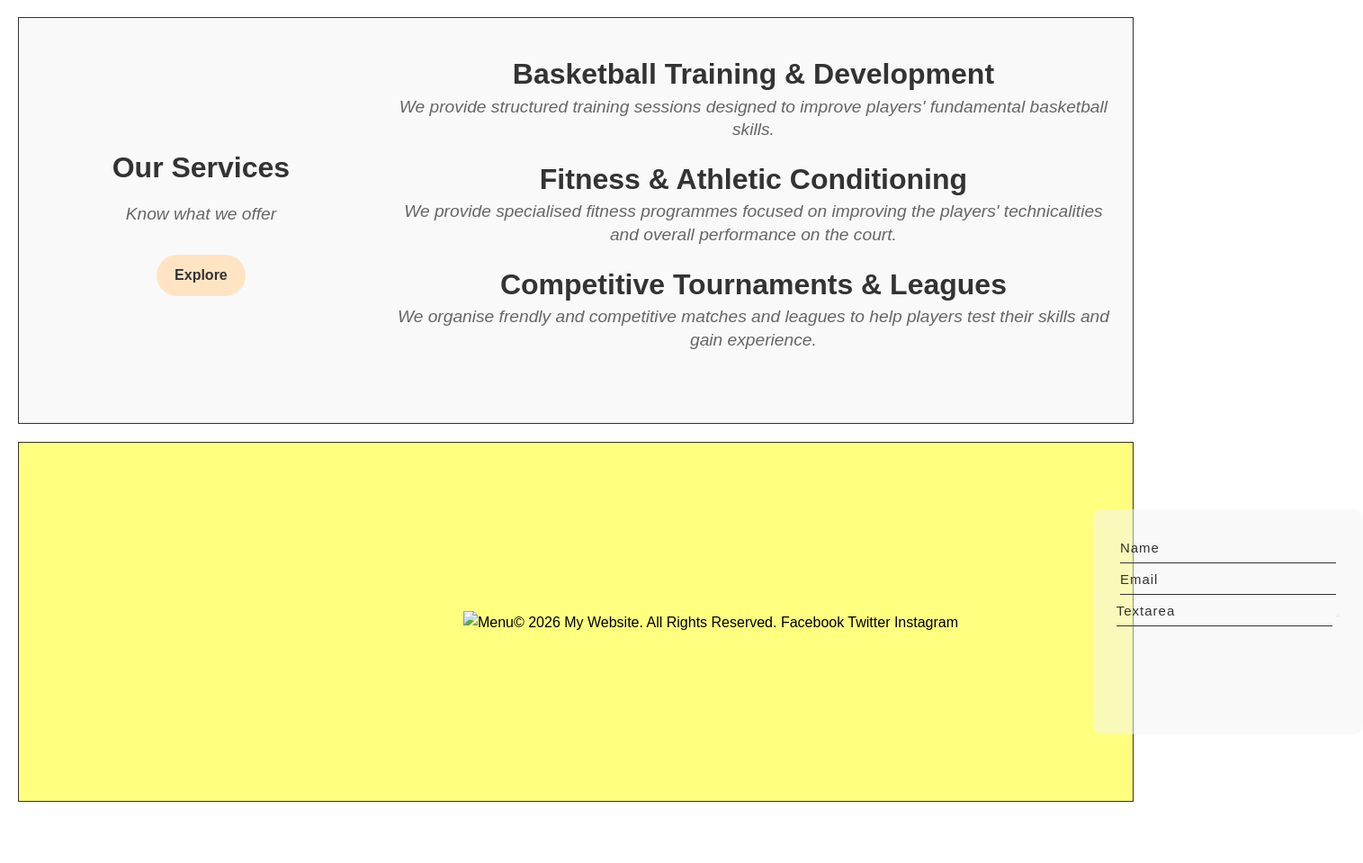
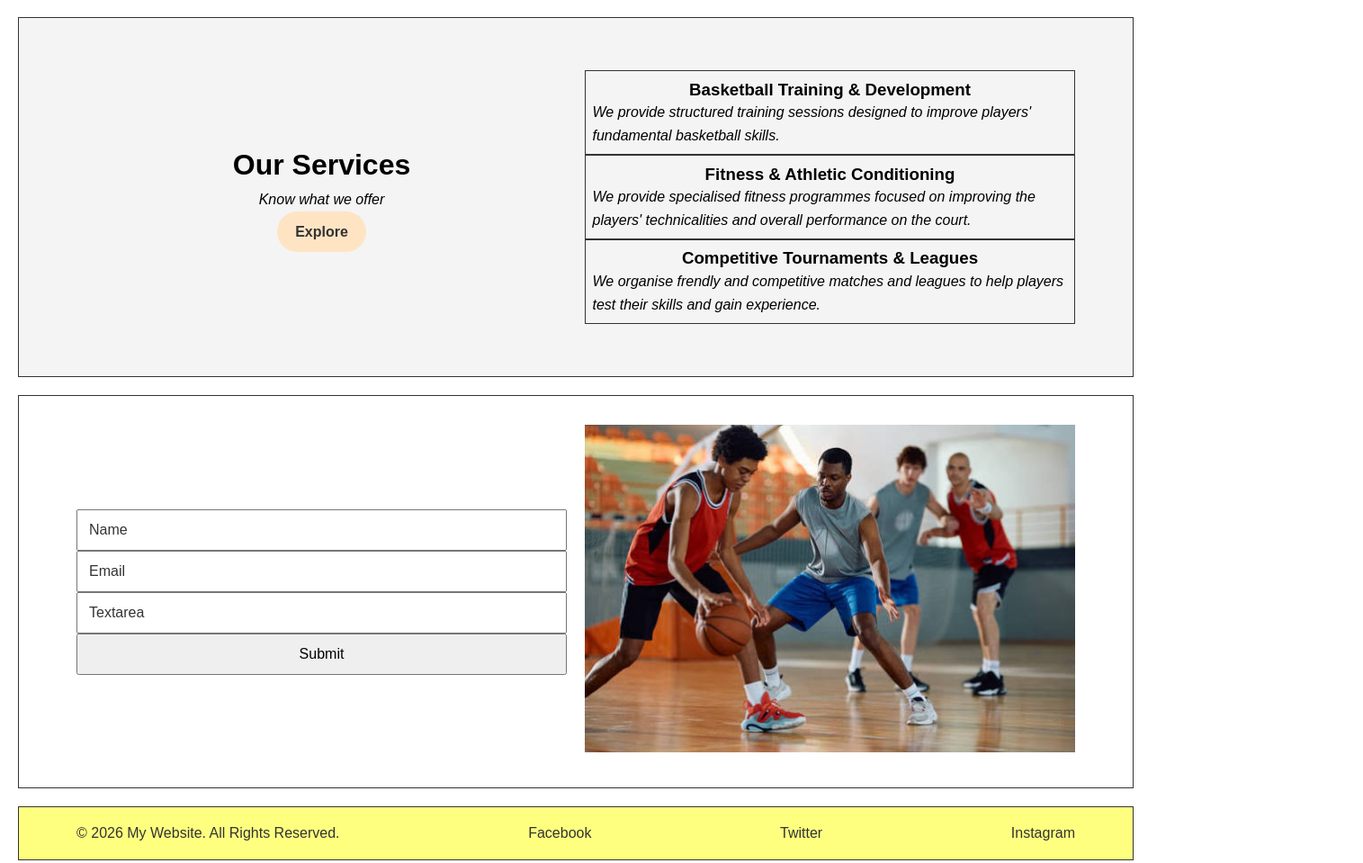
Before and after one commit to ans3lm2fly/myfirstgithub, a plain HTML site: page index.html in a window 1280 px wide. Shown: the part 1133-2092 px from the top of the page at 90% size, 1515 px wide, since content can reach past the window. Before the commit the page ends 2044 px from the top, so only its background shows below. Drawn offline with Linux system fonts and the light colour scheme.

Commit message:
exact i think

```diff
--- a/index.html
+++ b/index.html
@@ -9,37 +9,40 @@
     <link rel="stylesheet" href="styleresponsive.css">
     <link rel="stylesheet" href="stylesec1.css">
     <link rel="stylesheet" href="stylesec2.css">
-    <link rel="stylesheet" href="styleservices.css">
-    <link rel="stylesheet" href="styleform.css">
+    <link rel="stylesheet" href="styleservicess.css">
+    <link rel="stylesheet" href="styleforms.css">
+    <link rel="stylesheet" href="stylefooter.css">
 </head>
 
 
 <body>
     <header class="navbar">
         <div class="logo">
-            <img src="basketball.png" alt="Logo">
+            <a href="index.html" class="logo">
+                <img src="basketball.png" alt="Logo">
+            </a>
             <h4> Elite Hoops Academy </h4>
         </div>
         <!-- Mobile Menu Toggle Button -->
          <button class="menu-toggle" id="menu-toggle">&#9776;</button>
          <nav class="navlinks">
-            <a href="#"> Home </a>
-            <a href="#"> About </a>
-            <a href="#"> Services </a>
-            <a href="#"> Contact </a>
-            <a href="#"> Blog </a>
+            <a href="#sec1"> Home </a>
+            <a href="about.html"> About </a>
+            <a href="services.html"> Services </a>
+            <a href="contact.html"> Contact </a>
+            <a href="product.html"> Product </a>
          </nav>
     </header>
 
 
     <!-- Hero Section -->
-     <section class="sec1">
+     <section class="sec1" id="sec1">
         <div class="container1">
             <h2>WELCOME TO ELITE HOOPS ACADEMY</h2>
             <h1>Train Hard. Play Smart. Become a Champion.</h1>
             <p>Unlock your basketball potential with expert coaching, professional training and a community built for champions.</p>
-            <a href="#" class="btn"><b>Learn More</b></a>
-            <a href="#" class="btnn"><b>Explore Our Programs</b></a>
+            <a href="about.html" class="btn"><b>Learn More</b></a>
+            <a href="services.html" class="btnn"><b>Explore Our Programs</b></a>
         </div>
      </section>
 
@@ -49,7 +52,7 @@
         <div class="container2">
             <h2>About Us</h2>
             <p>Elite Hoops Academy is a basketball academy dedicated to developing talented athletes through quality coaching, structured training and competitive opportunities.<br></p>
-            <a href="#" class="btn"><b>Learn More</b></a>
+            <a href="about.html" class="btn"><b>Learn More</b></a>
         </div>
      </section>
 
@@ -59,7 +62,7 @@
         <div class="container3">
             <h3>Our Services</h3>
             <p><i>Know what we offer</i></p>
-            <a href="#" class="btn"><b>Explore</b></a>
+            <a href="services.html" class="btn"><b>Explore</b></a>
         </div>
         <div class="container4">
             <div class="card">
@@ -80,16 +83,20 @@
 
     <!-- Forms Section -->
       <section class="form-section">
-        <form>
-            <input type="text" placeholder="Name">
-            <input type="email" placeholder="Email">
+        <form action="https://api.web3forms.com/submit" method="POST">
+              <input type="hidden" name="access_key" value="e9b87acf-a2a6-4b11-9ab5-29a7e09e10a8">
+            <input type="text" placeholder="Name"  name="name" required>
+            <input type="email" placeholder="Email"  name="email" required>
             <input type="message" placeholder="Textarea">
-            <button type="submit"></button>
+            <button type="submit">Submit</button>
         </form>
         <div class="form-img">
-            <img src="" alt="Menu">
+            <img src="team1.jpg" alt="Menu" width="100%">
         </div>
+      </section>
 
+
+      <section>
         <footer>
             <span>&copy; 2026 My Website. All Rights Reserved.</span>
             <span>Facebook</span>
--- a/stylebegin.css
+++ b/stylebegin.css
@@ -28,8 +28,9 @@
     width: 60px;
     height: 60px
 }
-.logo h4 {
+a .logo h4 {
     margin: 0;
+    text-decoration: none;
 }
 .navlinks {
     display: flex;
@@ -42,7 +43,7 @@
 }
 .navlinks a:hover {
     color: aqua;
-    background: #333;
+    font-size: 1.2rem;
 }
 /* Hide Menu-Toggle Button by Default on Desktop */
 .menu-toggle {
--- /dev/null
+++ b/stylefooter.css
@@ -0,0 +1,12 @@
+footer {
+    color: #333;
+    background-color: rgba(255, 255, 0, 0.5);;
+    padding: 1rem 5%;
+    display: flex;
+    justify-content: space-between;
+    align-items: center;
+    gap: 20px;
+    text-align: center;
+    margin: 20px;
+    border: 1px solid #333;
+}
--- a/styleform.css
+++ /dev/null
@@ -1,46 +0,0 @@
-.form-section {
-    display: flex;
-    justify-content: center;
-    align-items: center;
-    border: 1px solid #333;
-    margin: 20px;
-    background-color: rgba(255, 255, 0, 0.5);
-    text-align: center;
-    padding: 50px 20px;
-    height: 400px;
-}
-form {
-    width: 300px;
-    height: 250px;
-    background: rgba(244, 244, 244, 0.5);;
-    position: relative;
-    left: 1000px;
-    right: none;
-    border-radius: 10px;
-    padding: 25px;
-}
-.form-section input {
-    width: 240px;
-    height: 35px;
-    background: transparent;
-    border-bottom: 1px solid;
-    border-top: none;
-    border-left: none;
-    border-right: none;
-    color: #333;
-    font-size: 15px;
-    letter-spacing: 1px;
-    font-family: Arial, Helvetica, sans-serif;
-}
-.form-section input:focus {
-    outline: auto;
-    color: #333;
-}
-::placeholder {
-    color: #333;
-    font-family: Arial, Helvetica, sans-serif;
-}
-.container4 {
-    max-width: 1000px;
-    margin: 0 auto;
-}
--- /dev/null
+++ b/styleforms.css
@@ -0,0 +1,28 @@
+.form-section {
+    padding: 2rem 5%;
+    display: flex;
+    gap: 20px;
+    flex-wrap: wrap;
+    align-items: center;
+    justify-content: center;
+    border: 1px solid #333;
+    margin: 20px;
+}
+
+.form-section form,
+.form-img {
+    /* Take 50% width minus gap on wide screens, stocks at 100% below 300px */
+    flex: 1 1 300px;
+}
+
+.form-section input,
+.form-section textarea,
+.form-section button {
+    width: 100%;
+    padding: 0.75rem;
+    font-size: 1rem;
+}
+::placeholder {
+    color: #333;
+    font-family: Arial, Helvetica, sans-serif;
+}
--- a/styleservices.css
+++ /dev/null
@@ -1,28 +0,0 @@
-.services {
-    display: flex;
-    justify-content: center;
-    align-items: center;
-    border: 1px solid #333;
-    margin: 20px;
-    background-color: rgba(244, 244, 244, 0.5);
-    text-align: center;
-    padding: 50px 20px;
-    gap: 30px;
-}
-.container3 {
-    width: 500px;
-    margin: 0 auto;
-}
-.services h3 {
-    font-size: 2rem;
-    color: #333;
-    margin-bottom: 10px;
-}
-.container4 {
-    line-height: 1.6rem;
-}
-.services p {
-    font-size: 1.2rem;
-    color: #666;
-    margin-bottom: 30px;
-}
--- /dev/null
+++ b/styleservicess.css
@@ -0,0 +1,32 @@
+.services {
+    grid-template-columns: repeat(auto-fit, minmax(250px, 1fr));
+    display: grid;
+    align-items: center;
+    padding: 2rem 5%;
+    justify-content: center;
+    gap: 20px;
+    background-color: #f4f4f4;
+    border: 1px solid #333;
+    margin: 20px;
+    height: 400px;
+}
+.container3 {
+    text-align: center;
+}
+.container3 h3 {
+    font-size: 2rem;
+}
+.container3 p {
+    text-align: center;
+}
+.container4 {
+    line-height: 1.6rem;
+    height: auto;
+}
+.container4 .card {
+    border: 1px solid #333;
+    padding: 7.5px;
+}
+.container4 .card h3 {
+    text-align: center;
+}
```
Also changed, not shown: about.html (added, +60 -0 lines), services.html (added, +61 -0 lines), contact.html (added), product.html (added), styleresponsive.css (line endings or trailing spaces).
